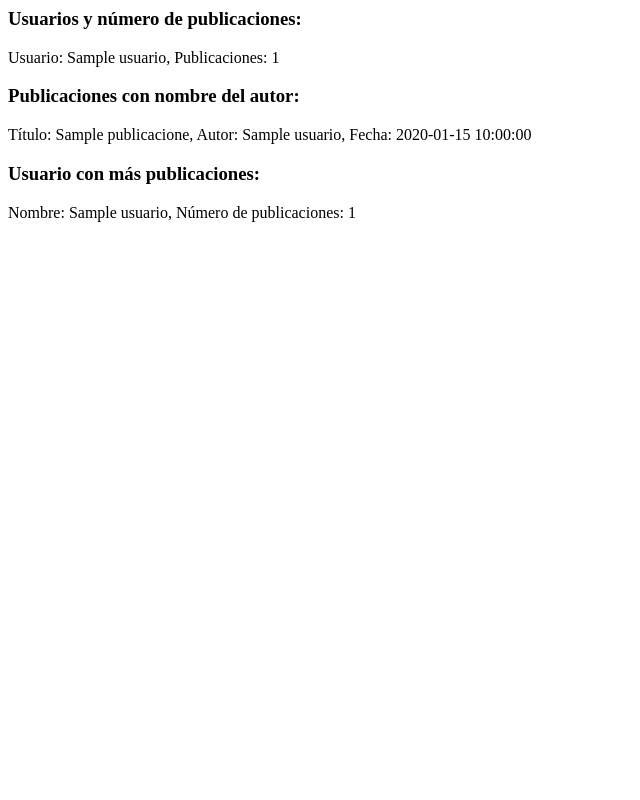
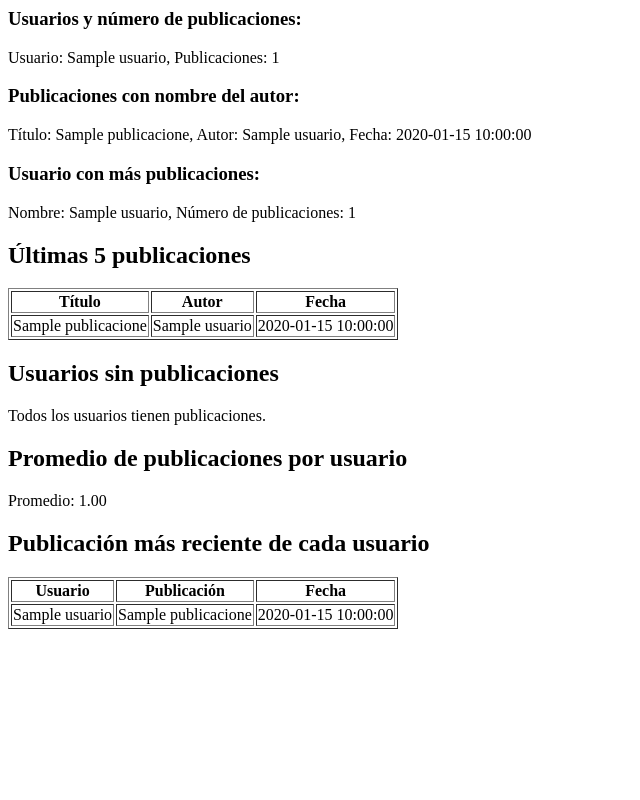
Before and after one commit to archi2813/DESARROLLO_VII_ALDAIR_ARCHIBOLD, a PHP site: page /consultas_avanzadas_mysqli.php in a window 1280 px wide. Shown: the whole page, without its empty margins (0-640 px from the left). Run offline with PHP 8.4, Linux system fonts and the light colour scheme; tables that the repository leaves empty or names only in its code hold one stand-in row (values such as "Sample post").

Commit message:
TALLER_8 - Paso 3: Implementación de consultas avanzadas y JOINs con MySQLi y PDO final

```diff
--- a/TALLERES/TALLER_8/consultas_avanzadas_mysqli.php
+++ b/TALLERES/TALLER_8/consultas_avanzadas_mysqli.php
@@ -56,5 +56,113 @@ if ($result) {
     echo "Error: " . mysqli_error($conn);
 }
 
+//Últimas 5 publicaciones
+
+echo "<h2> Últimas 5 publicaciones</h2>";
+
+$sql = "SELECT p.titulo, p.fecha_publicacion, u.nombre AS autor
+        FROM publicaciones p
+        INNER JOIN usuarios u ON p.usuario_id = u.id
+        ORDER BY p.fecha_publicacion DESC
+        LIMIT 5";
+
+if ($stmt = mysqli_prepare($conn, $sql)) {
+    mysqli_stmt_execute($stmt);
+    $result = mysqli_stmt_get_result($stmt);
+
+    if (mysqli_num_rows($result) > 0) {
+        echo "<table border='1'>
+                <tr><th>Título</th><th>Autor</th><th>Fecha</th></tr>";
+        while ($row = mysqli_fetch_assoc($result)) {
+            echo "<tr>
+                    <td>{$row['titulo']}</td>
+                    <td>{$row['autor']}</td>
+                    <td>{$row['fecha_publicacion']}</td>
+                  </tr>";
+        }
+        echo "</table>";
+    } else {
+        echo "No hay publicaciones registradas.";
+    }
+    mysqli_stmt_close($stmt);
+}
+
+//Usuarios sin publicaciones
+
+echo "<h2> Usuarios sin publicaciones</h2>";
+
+$sql = "SELECT u.id, u.nombre, u.email
+        FROM usuarios u
+        LEFT JOIN publicaciones p ON u.id = p.usuario_id
+        WHERE p.id IS NULL";
+
+if ($stmt = mysqli_prepare($conn, $sql)) {
+    mysqli_stmt_execute($stmt);
+    $result = mysqli_stmt_get_result($stmt);
+
+    if (mysqli_num_rows($result) > 0) {
+        echo "<ul>";
+        while ($row = mysqli_fetch_assoc($result)) {
+            echo "<li>{$row['nombre']} ({$row['email']})</li>";
+        }
+        echo "</ul>";
+    } else {
+        echo "Todos los usuarios tienen publicaciones.";
+    }
+    mysqli_stmt_close($stmt);
+}
+
+
+//Promedio de publicaciones por usuario
+
+echo "<h2> Promedio de publicaciones por usuario</h2>";
+
+$sql = "SELECT ROUND(COUNT(p.id) / COUNT(DISTINCT u.id), 2) AS promedio
+        FROM usuarios u
+        LEFT JOIN publicaciones p ON u.id = p.usuario_id";
+
+if ($stmt = mysqli_prepare($conn, $sql)) {
+    mysqli_stmt_execute($stmt);
+    $result = mysqli_stmt_get_result($stmt);
+    $row = mysqli_fetch_assoc($result);
+
+    echo "Promedio: " . ($row['promedio'] ?? 0);
+    mysqli_stmt_close($stmt);
+}
+
+//Publicación más reciente de cada usuario
+echo "<h2>Publicación más reciente de cada usuario</h2>";
+
+$sql = "SELECT u.nombre, p.titulo, p.fecha_publicacion
+        FROM publicaciones p
+        INNER JOIN usuarios u ON p.usuario_id = u.id
+        INNER JOIN (
+            SELECT usuario_id, MAX(fecha_publicacion) AS ultima_fecha
+            FROM publicaciones
+            GROUP BY usuario_id
+        ) ult ON p.usuario_id = ult.usuario_id AND p.fecha_publicacion = ult.ultima_fecha
+        ORDER BY u.nombre";
+
+if ($stmt = mysqli_prepare($conn, $sql)) {
+    mysqli_stmt_execute($stmt);
+    $result = mysqli_stmt_get_result($stmt);
+
+    if (mysqli_num_rows($result) > 0) {
+        echo "<table border='1'>
+                <tr><th>Usuario</th><th>Publicación</th><th>Fecha</th></tr>";
+        while ($row = mysqli_fetch_assoc($result)) {
+            echo "<tr>
+                    <td>{$row['nombre']}</td>
+                    <td>{$row['titulo']}</td>
+                    <td>{$row['fecha_publicacion']}</td>
+                  </tr>";
+        }
+        echo "</table>";
+    } else {
+        echo "No se encontraron publicaciones recientes.";
+    }
+    mysqli_stmt_close($stmt);
+}
+
 mysqli_close($conn);
 ?>
```
Also changed, not shown: TALLERES/TALLER_8/consultas_avanzadas_pdo.php (+96 -0 lines).
